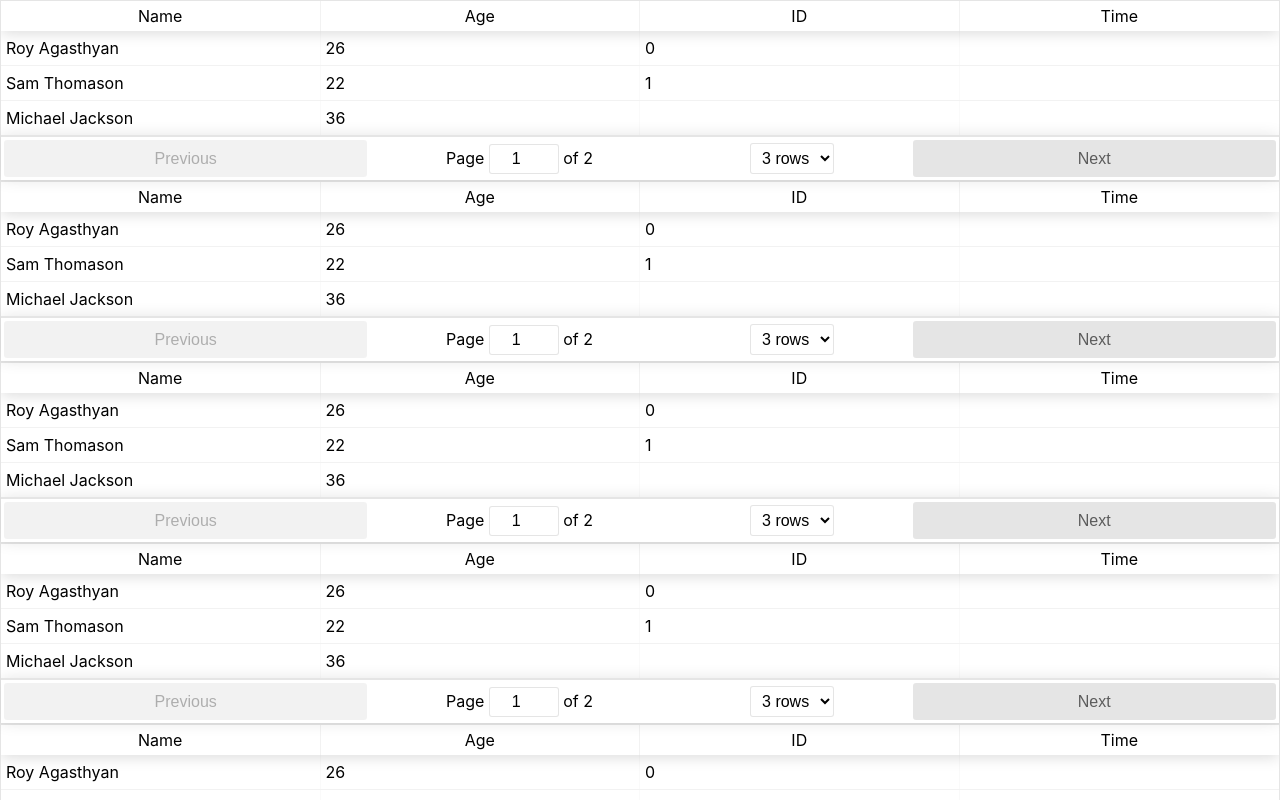
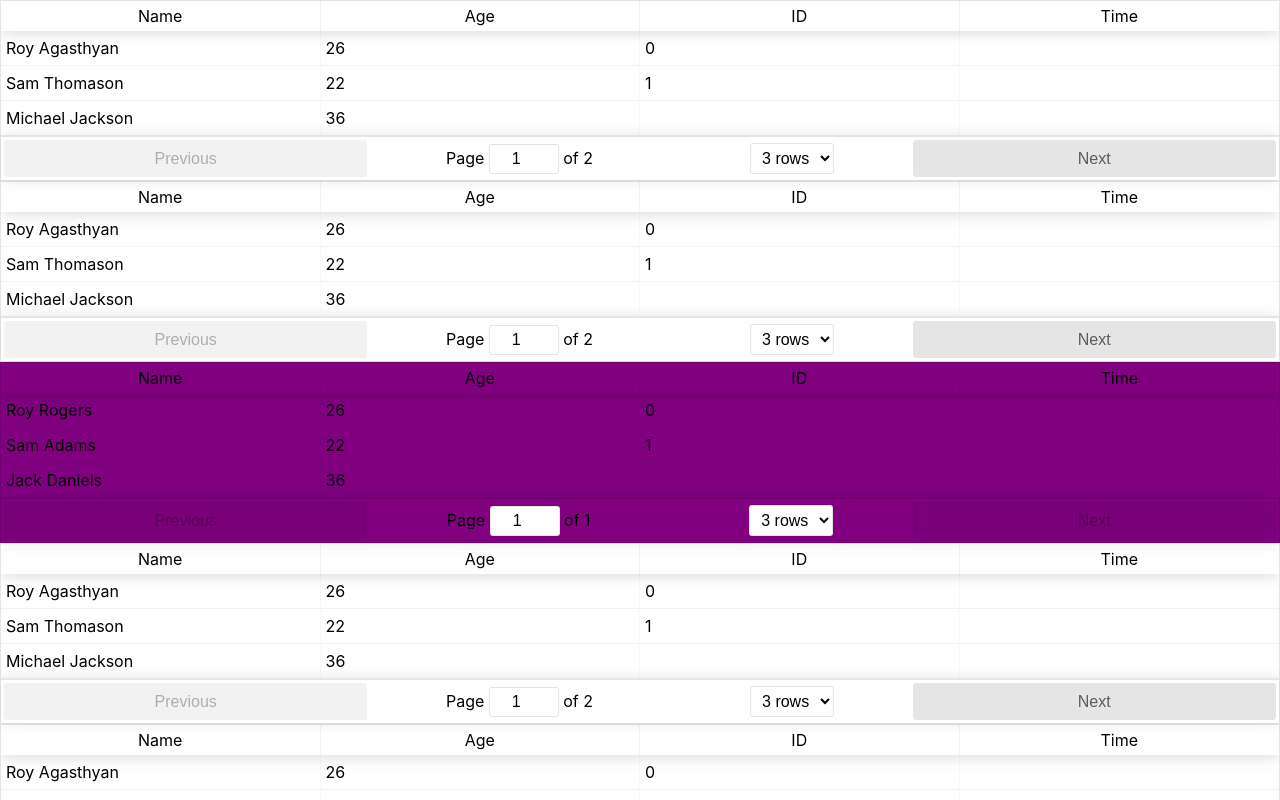
Before and after one commit to walterlee7/reacting-to-react-table, a React (Create React App) app: page / in a window 1280 px wide. Shown: the top 800 px of the page. Built offline with nearby package versions, Linux system fonts and the light colour scheme.

Commit message:
added some background color

```diff
--- a/src/components/App.js
+++ b/src/components/App.js
@@ -27,6 +27,19 @@ class App extends Component {
         }, {
             name: 'Suzi Eliamma',
             age: 28
+        }]
+
+        const data2 = [{
+            name: 'Roy Rogers',
+            age: 26,
+            id: 0,
+        }, {
+            name: 'Sam Adams',
+            age: 22,
+            id: 1,
+        }, {
+            name: 'Jack Daniels',
+            age: 36
         }]
 
         const columns = [
@@ -63,7 +76,8 @@ class App extends Component {
                     pageSizeOptions={[3, 6]}
                 />
                 <ReactTable
-                    data={data}
+                    style={{ backgroundColor: 'purple' }}
+                    data={data2}
                     columns={columns}
                     defaultPageSize={3}
                     pageSizeOptions={[3, 6]}
```
